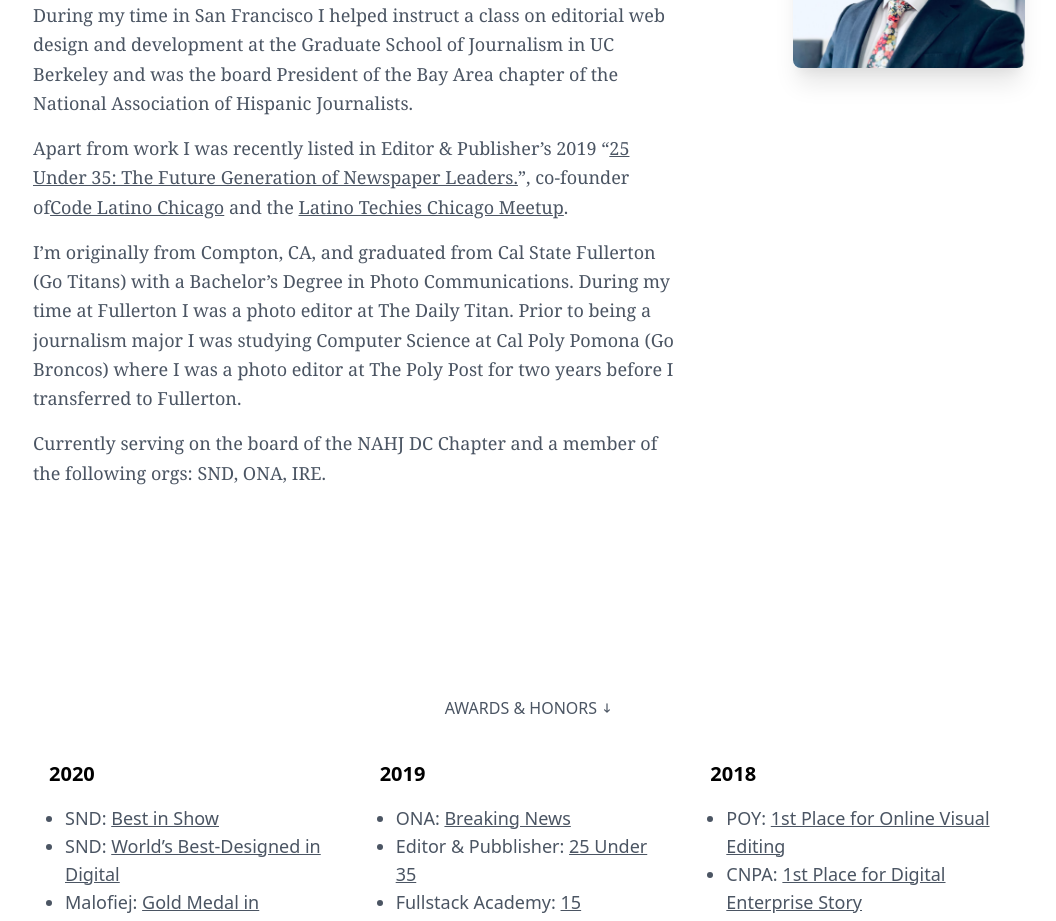
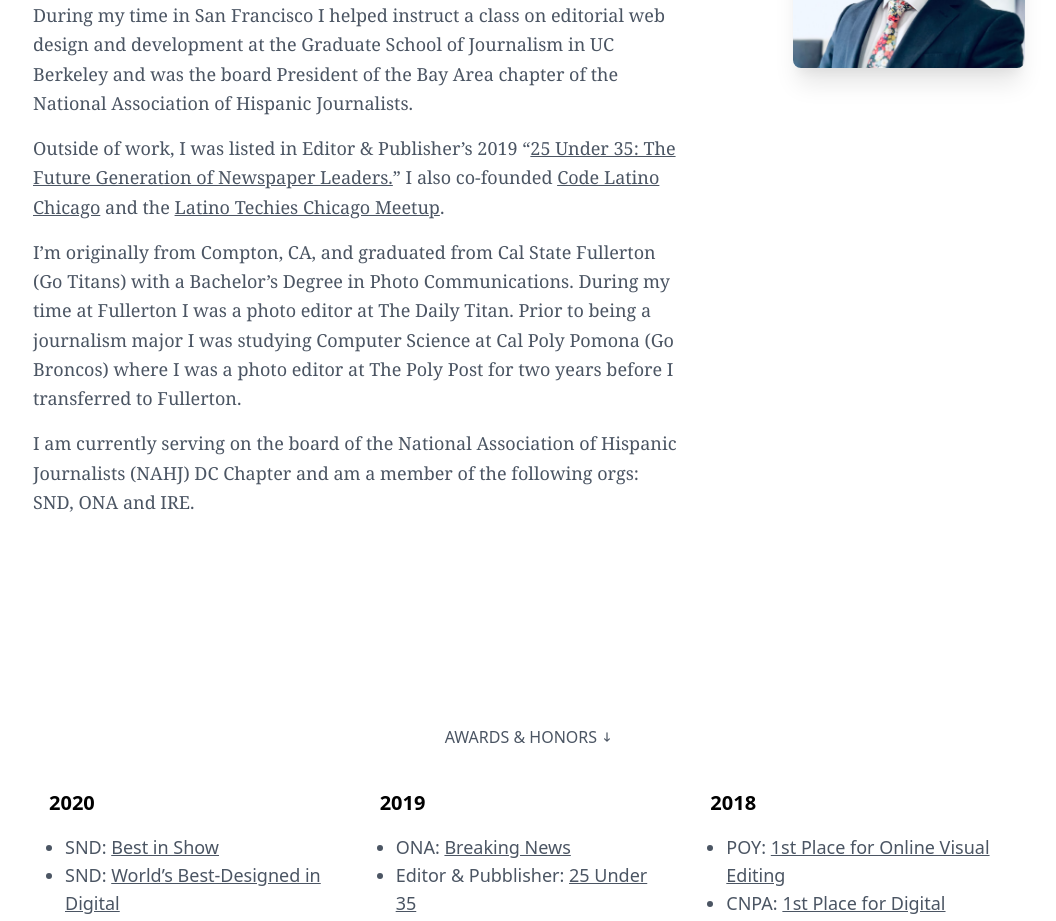
Before and after one commit to luciovilla/luciovilla.com, a Next.js app: page / in a window 1280 px wide. Shown: the part 2420-3341 px from the top of the page, without its empty margins (111-1167 px from the left). Built offline with nearby package versions, Linux system fonts and the light colour scheme.

Commit message:
text updates

```diff
--- a/components/About.js
+++ b/components/About.js
@@ -36,7 +36,7 @@ export default function About() {
               </p>
 
               <p className="mt-4 text-lg leading-relaxed text-gray-600">
-                Apart from work I was recently listed in Editor &amp; Publisher’s 2019 “
+                Outside of work, I was listed in Editor &amp; Publisher’s 2019 “
                 <a
                   className="underline"
                   href="https://www.editorandpublisher.com/feature/eps-25-under-35-2019-the-next-generation-of-newspaper-leaders-wants-to-keep-the-industry-moving/"
@@ -45,7 +45,7 @@ export default function About() {
                 >
                   25 Under 35: The Future Generation of Newspaper Leaders.
                 </a>
-                ”, co-founder of
+                ” I also co-founded{' '}
                 <a
                   className="underline"
                   href="http://www.codelatino.com/"
@@ -74,17 +74,14 @@ export default function About() {
                 Poly Post for two years before I transferred to Fullerton.
               </p>
               <p className="mt-4 text-lg leading-relaxed text-gray-600">
-                Currently serving on the board of the NAHJ DC Chapter and a member of the following
-                orgs: SND, ONA, IRE.
+                I am currently serving on the board of the National Association of Hispanic
+                Journalists (NAHJ) DC Chapter and am a member of the following orgs: SND, ONA and
+                IRE.
               </p>
             </div>
           </div>
           <div className="w-full md:w-1/4 ml-auto pl-4 pt-4 md:pt-0">
-            <img
-              alt="..."
-              className="max-w-full rounded-lg shadow-xl"
-              src="./me.jpg"
-            />
+            <img alt="..." className="max-w-full rounded-lg shadow-xl" src="./me.jpg" />
           </div>
         </div>
       </div>
--- a/components/MetaHead.js
+++ b/components/MetaHead.js
@@ -2,7 +2,7 @@ import React from 'react'
 import Head from 'next/head'
 
 const canonical_url = 'https://luciovilla.vercel.app/'
-const pageTitle = 'Lucio Villa – a designer who codes.'
+const pageTitle = 'Lucio Villa, a designer who codes.'
 const siteImg = '/test.gif'
 const pageDescription =
   'Portfolio site of Lucio Villa, a designer with a passion for coding engaging stories online.'
```
